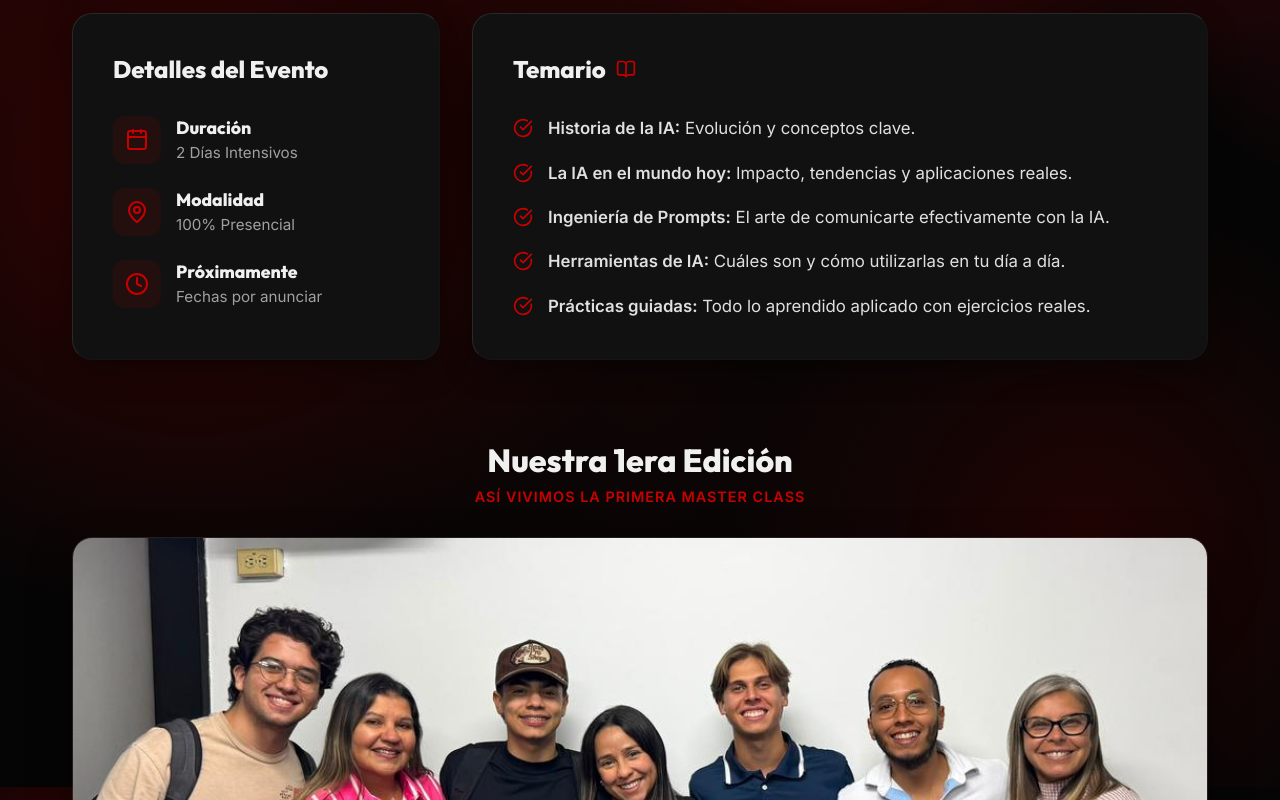
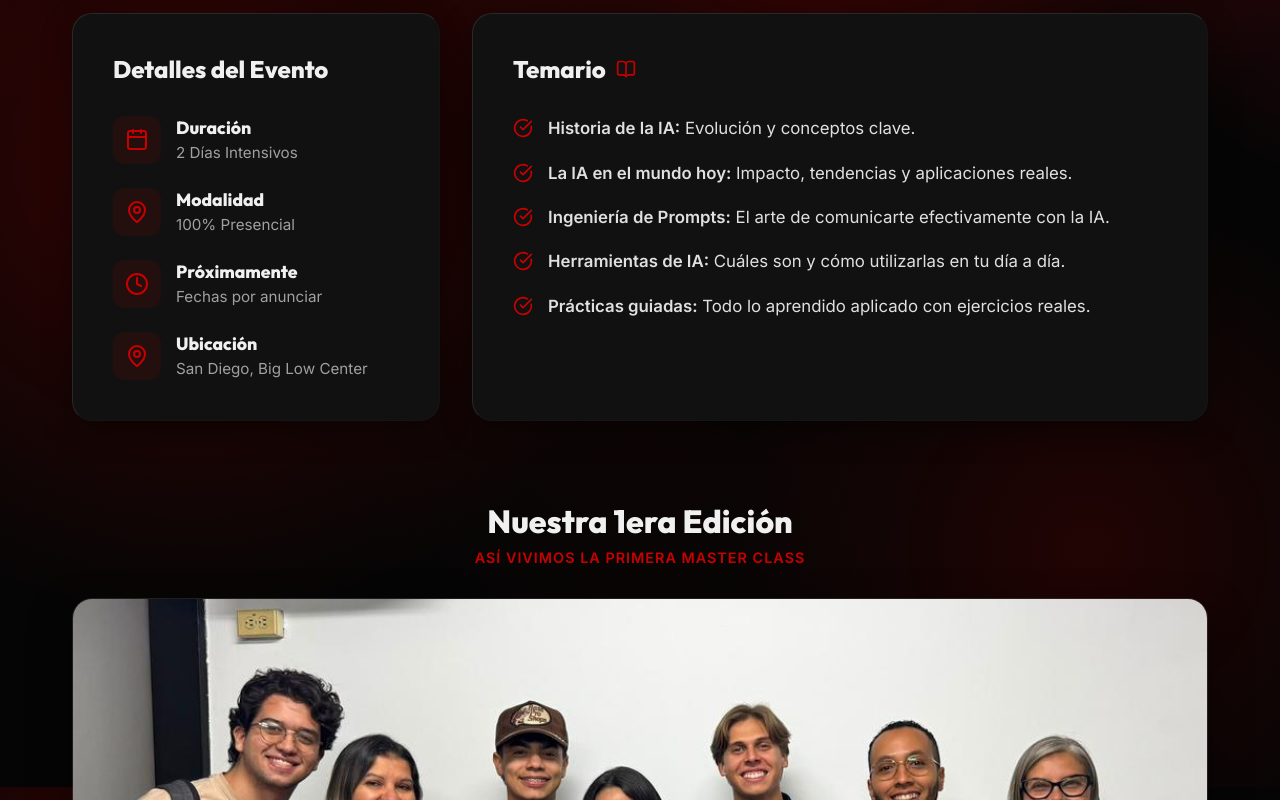
Before and after one commit to Elliyax77/unleash-IA, a React (Vite) app: page /masterclass-2 in a window 1280 px wide. Shown: the part 813-1613 px from the top of the page. Built offline with nearby package versions, Linux system fonts and the light colour scheme.

Commit message:
Add-ubicacion-San-Diego-Big-Low

```diff
--- a/src/pages/MasterclassInfo.jsx
+++ b/src/pages/MasterclassInfo.jsx
@@ -98,6 +98,14 @@ const MasterclassInfo = () => {
                 <p>Fechas por anunciar</p>
               </div>
             </motion.div>
+
+            <motion.div className="detail-item" variants={fadeInUp}>
+              <div className="detail-icon"><MapPin size={24} /></div>
+              <div>
+                <h4>Ubicación</h4>
+                <p>San Diego, Big Low Center</p>
+              </div>
+            </motion.div>
           </motion.div>
 
           <motion.div
```
